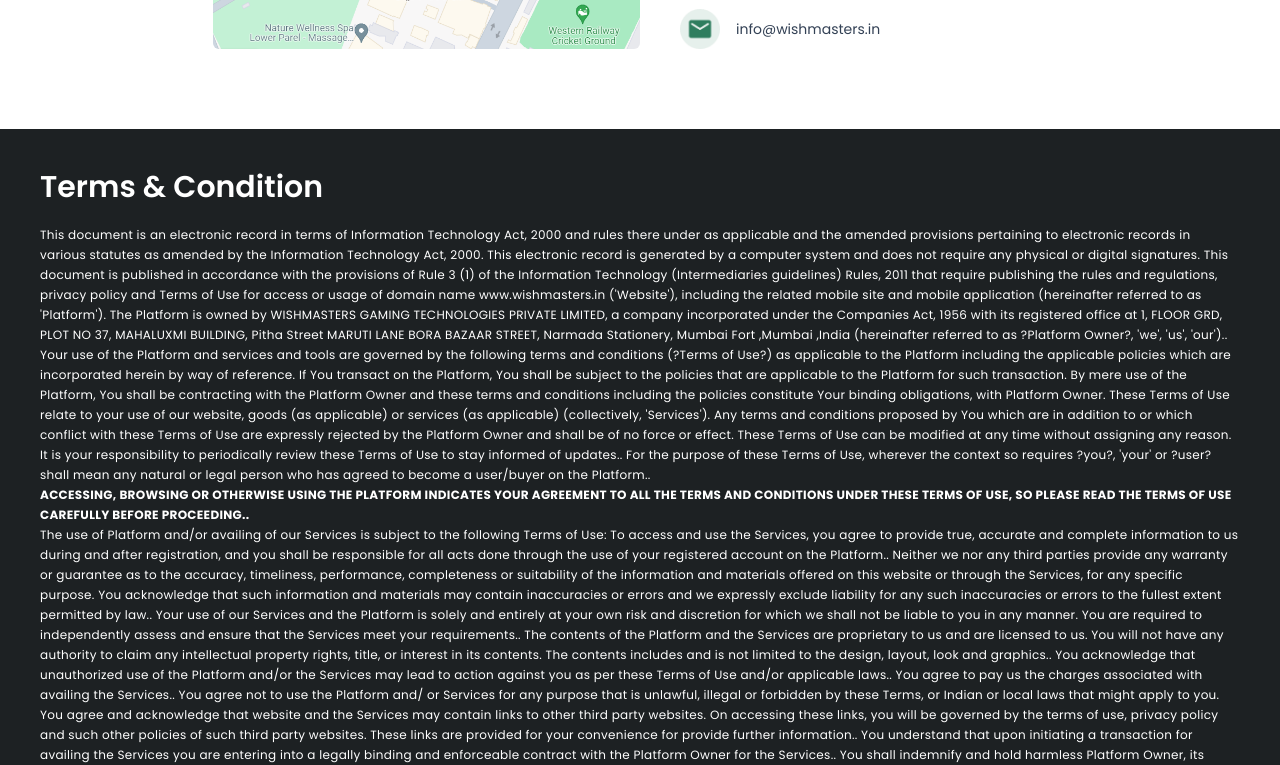
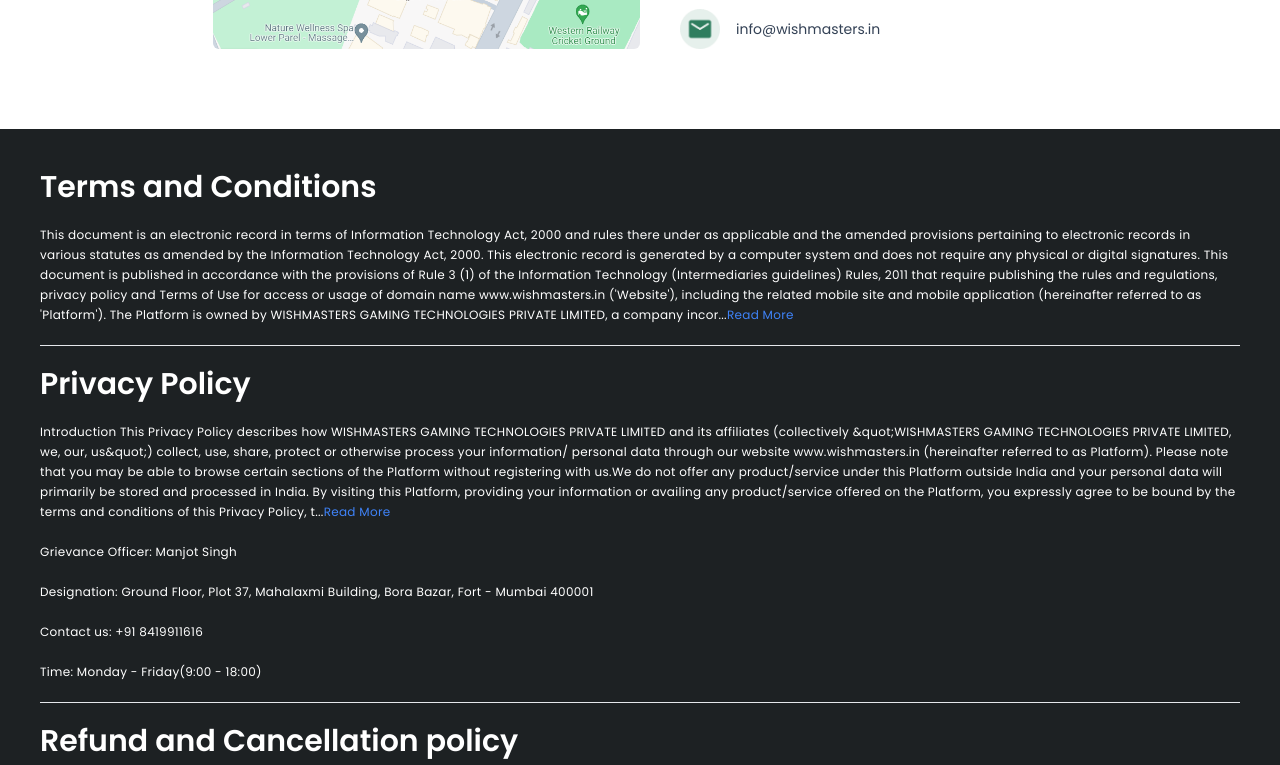
Before and after one commit to TechHowl12/wishmasters, a React (Create React App) app: page / in a window 1280 px wide. Shown: the part 4060-4825 px from the top of the page. Built offline with nearby package versions, Linux system fonts and the light colour scheme.

Commit message:
read more

```diff
--- a/src/Components/PrivacyPolicy.js
+++ b/src/Components/PrivacyPolicy.js
@@ -1,10 +1,13 @@
-import React from "react";
+import React, { useState } from "react";
 
 const PrivacyPolicy = () => {
-  return (
-    <div className="bg-[#1D2123] text-white p-3 sm:p-10 border-b">
-      <h1 className="text-3xl font-semibold mt-5 sm:mt-0">Terms & Condition</h1>
-      <p className="text-xs tracking-wide mt-5 leading-5">
+  const [isTermsExpanded, setIsTermsExpanded] = useState(false);
+  const [isPrivacyExpanded, setIsPrivacyExpanded] = useState(false);
+
+  const toggleTerms = () => setIsTermsExpanded(!isTermsExpanded);
+  const togglePrivacy = () => setIsPrivacyExpanded(!isPrivacyExpanded);
+
+  const termsText = `
     This document is an electronic record in terms of Information Technology
     Act, 2000 and rules there under as applicable and the amended provisions
     pertaining to electronic records in various statutes as amended by the
@@ -40,11 +43,9 @@
     ?user? shall mean any natural or legal person who has agreed to become a
     user/buyer on the Platform..
     <br />
-        <span className="font-bold">
       ACCESSING, BROWSING OR OTHERWISE USING THE PLATFORM INDICATES YOUR
       AGREEMENT TO ALL THE TERMS AND CONDITIONS UNDER THESE TERMS OF USE, SO
       PLEASE READ THE TERMS OF USE CAREFULLY BEFORE PROCEEDING..
-        </span>{" "}
     <br />
     The use of Platform and/or availing of our Services is subject to the
     following Terms of Use: To access and use the Services, you agree to
@@ -95,9 +96,9 @@
     in Mumbai and Maharashtra. All concerns or communications relating to
     these Terms must be communicated to us using the contact information
     provided on this website
-      </p>
-      <h1 className="text-3xl font-semibold mt-5 border-t pt-5">Privacy Policy</h1>
-      <p className="text-xs tracking-wide mt-5 leading-5">
+  `;
+
+  const privacyText = `
        Introduction This Privacy Policy describes how WISHMASTERS GAMING
         TECHNOLOGIES PRIVATE LIMITED and its affiliates (collectively
         &quot;WISHMASTERS GAMING TECHNOLOGIES PRIVATE LIMITED, we, our,
@@ -229,11 +230,45 @@
         check our Privacy Policy periodically for changes. We may update this
         Privacy Policy to reflect changes to our information practices. We may
         alert / notify you about the significant changes to the Privacy Policy,
-        in the manner as may be required under applicable laws.<br/><br/> Grievance
-        Officer: Manjot Singh <br/><br/>Designation: Ground Floor, Plot 37, Mahalaxmi Building,
-        Bora Bazar, Fort - Mumbai 400001  <br/><br/>Contact us: +91 8419911616 <br/><br/>Time: Monday - Friday(9:00 - 18:00)
+        in the manner as may be required under applicable laws.
+  `;
+
+  return (
+    <div className="bg-[#1D2123] text-white p-3 sm:p-10 border-b">
+      <h2 className="text-3xl font-semibold mt-5 sm:mt-0">
+        Terms and Conditions
+      </h2>
+      <p className="text-xs tracking-wide mt-5 leading-5">
+        {isTermsExpanded ? termsText : `${termsText.substring(0, 900)}...`}
+        <button className="text-blue-500" onClick={toggleTerms}>
+          {isTermsExpanded ? "Read Less" : "Read More"}
+        </button>
       </p>
-      <h1 className="text-3xl font-semibold mt-5 border-t pt-5">Refund and Cancellation policy</h1>
+
+      <h2 className="text-3xl font-semibold mt-5 pt-5 border-t">
+        Privacy Policy
+      </h2>
+      <p className="text-xs tracking-wide mt-5 leading-5">
+        {isPrivacyExpanded
+          ? privacyText
+          : `${privacyText.substring(0, 900)}...`}
+          <button className="text-blue-500" onClick={togglePrivacy}>
+          {isPrivacyExpanded ? "Read Less" : "Read More"}
+        </button>
+        <span>
+        <br /><br />Grievance Officer: Manjot Singh <br />
+          <br />
+          Designation: Ground Floor, Plot 37, Mahalaxmi Building, Bora Bazar,
+          Fort - Mumbai 400001 <br />
+          <br />
+          Contact us: +91 8419911616 <br />
+          <br />
+          Time: Monday - Friday(9:00 - 18:00)
+        </span>
+      </p>
+      <h1 className="text-3xl font-semibold mt-5 border-t pt-5">
+        Refund and Cancellation policy
+      </h1>
       <p className="text-xs tracking-wide mt-5 leading-5">
         This refund and cancellation policy outlines how you can cancel or seek
         a refund for a product / service that you have purchased through the
```
Lines whose indentation alone changed are shown as unchanged.
